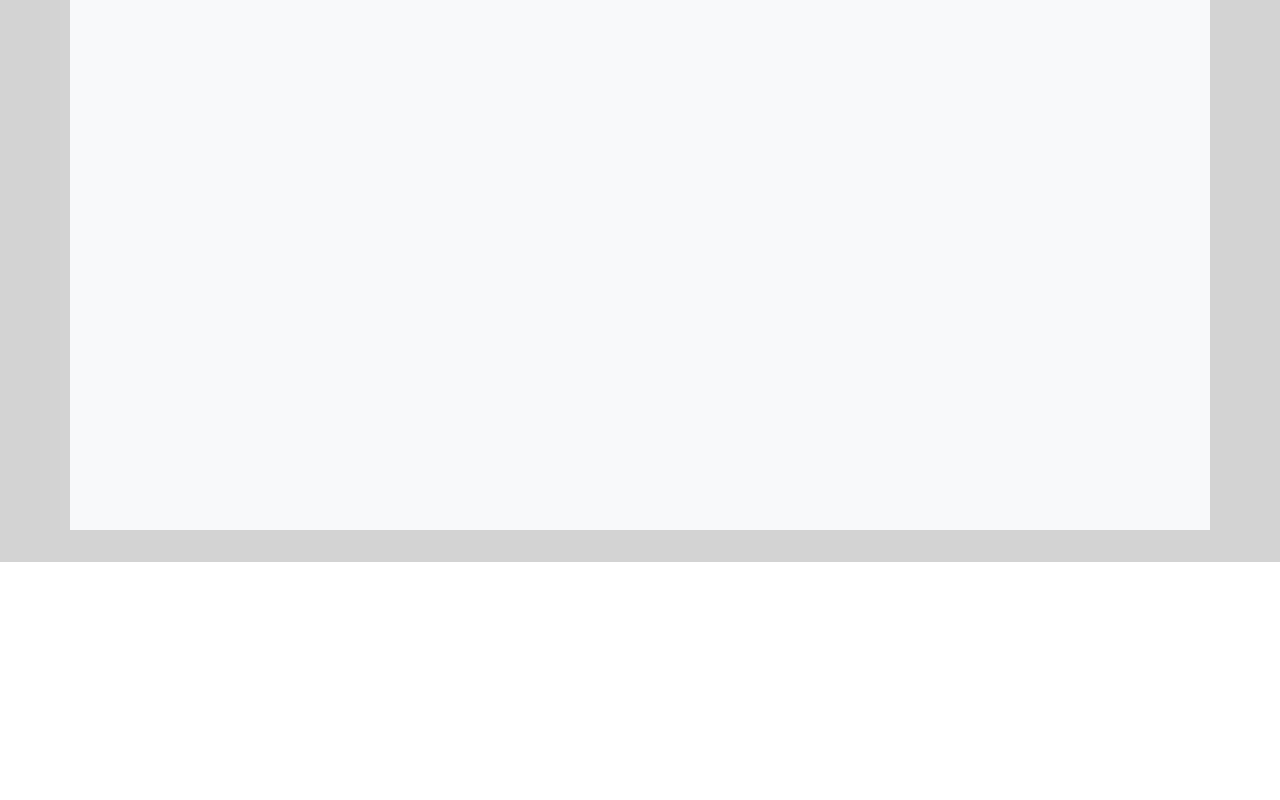
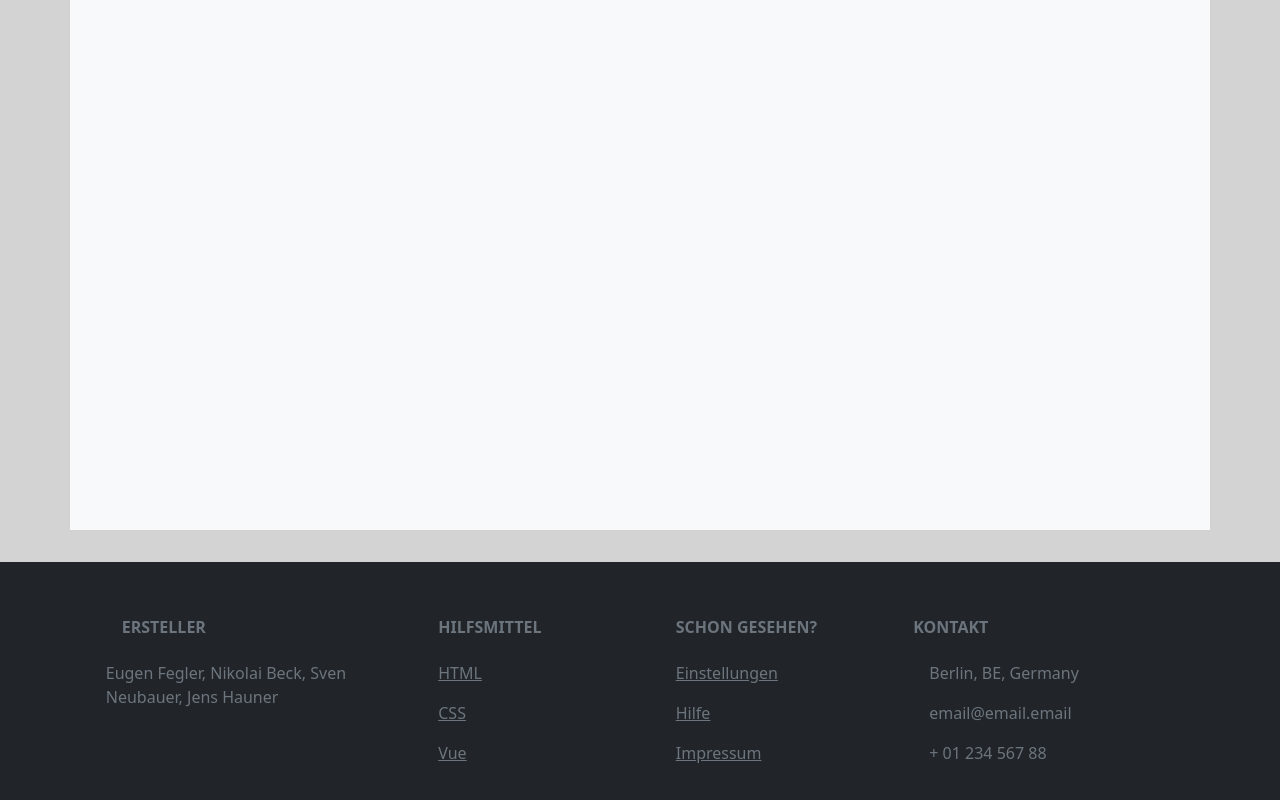
Before and after one commit to Koril94/vorlesungsplanung, a Vue app: page /studyClass in a window 1280 px wide. Shown: the part 294-1094 px from the top of the page. Before the commit the page ends 856 px from the top, so only its background shows below. Built offline with nearby package versions, Linux system fonts and the light colour scheme.

Commit message:
Added footer

```diff
--- a/src/App.vue
+++ b/src/App.vue
@@ -52,6 +52,85 @@ import { store } from "./store";
     </div>
   </header>
   <RouterView />
+
+  <!-- Footer -->
+<footer class="text-center text-lg-start bg-dark text-muted pt-2">
+
+  <!-- Section: Links  -->
+  <section class="">
+    <div class="container text-center text-md-start mt-5">
+      <!-- Grid row -->
+      <div class="row mt-3">
+        <!-- Grid column -->
+        <div class="col-md-3 col-lg-4 col-xl-3 mx-auto mb-4">
+          <!-- Content -->
+          <h6 class="text-uppercase fw-bold mb-4">
+            <i class="fas fa-gem me-3"></i>Ersteller
+          </h6>
+          <p>
+            Eugen Fegler, Nikolai Beck, Sven Neubauer, Jens Hauner
+          </p>
+        </div>
+        <!-- Grid column -->
+
+        <!-- Grid column -->
+        <div class="col-md-2 col-lg-2 col-xl-2 mx-auto mb-4">
+          <!-- Links -->
+          <h6 class="text-uppercase fw-bold mb-4">
+            Hilfsmittel
+          </h6>
+          <p>
+            <a href="#!" class="text-reset">HTML</a>
+          </p>
+          <p>
+            <a href="#!" class="text-reset">CSS</a>
+          </p>
+          <p>
+            <a href="#!" class="text-reset">Vue</a>
+          </p>
+        </div>
+        <!-- Grid column -->
+
+        <!-- Grid column -->
+        <div class="col-md-3 col-lg-2 col-xl-2 mx-auto mb-4">
+          <!-- Links -->
+          <h6 class="text-uppercase fw-bold mb-4">
+            Schon gesehen?
+          </h6>
+          <p>
+            <a href="#!" class="text-reset">Einstellungen</a>
+          </p>
+          <p>
+            <a href="#!" class="text-reset">Hilfe</a>
+          </p>
+          <p>
+            <a href="#!" class="text-reset">Impressum</a>
+          </p>
+
+        </div>
+        <!-- Grid column -->
+
+        <!-- Grid column -->
+        <div class="col-md-4 col-lg-3 col-xl-3 mx-auto mb-md-0 mb-4">
+          <!-- Links -->
+          <h6 class="text-uppercase fw-bold mb-4">
+            Kontakt
+          </h6>
+          <p><i class="fas fa-home me-3"></i> Berlin, BE, Germany</p>
+          <p>
+            <i class="fas fa-envelope me-3"></i>
+            email@email.email
+          </p>
+          <p><i class="fas fa-phone me-3"></i> + 01 234 567 88</p>
+        </div>
+        <!-- Grid column -->
+      </div>
+      <!-- Grid row -->
+    </div>
+  </section>
+  <!-- Section: Links  -->
+</footer>
+<!-- Footer -->
 </template>
 
 <style>
--- a/src/assets/css/main.scss
+++ b/src/assets/css/main.scss
@@ -65,6 +65,7 @@ body {
 
     .page-header {
         display: flex;
+        flex-wrap: wrap;
         justify-content: space-between;
         padding: 1.5rem 0.5rem;
 
```
Also changed, not shown: src/assets/css/main.css, 1 other file (tests, documents, lock files or other folders).
